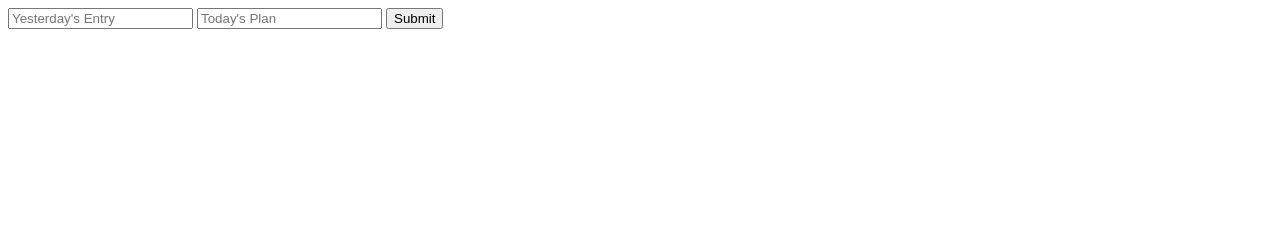
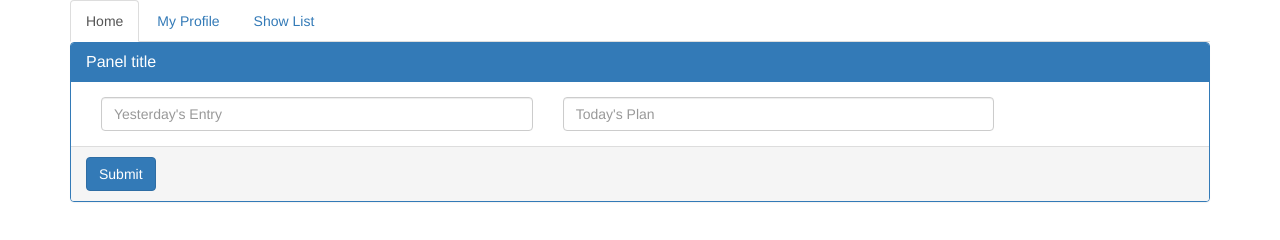
Before and after one commit to maddy2308/AngularMD_KT, a website: page public/index.html in a window 1280 px wide. Drawn offline with nearby package versions, Linux system fonts and the light colour scheme.

Commit message:
Added the bootstrap dependency and created the form using bootstrap classes.

```diff
--- a/package.json
+++ b/package.json
@@ -17,6 +17,8 @@
   "author": "Madhur Mehta",
   "license": "ISC",
   "dependencies": {
-    "angular": "^1.5.7"
+    "angular": "^1.5.7",
+    "bootstrap": "^3.3.6",
+    "jquery": "^2.2.4"
   }
 }
--- a/public/index.html
+++ b/public/index.html
@@ -5,10 +5,14 @@
     <title>Hello Angular MD</title>
 
     <link rel="stylesheet" href="../node_modules/angular/angular-csp.css">
+    <link rel="stylesheet" href="../node_modules/bootstrap/dist/css/bootstrap.min.css">
+
     <script src="../node_modules/angular/angular.min.js"></script>
+    <script src="../node_modules/jquery/dist/jquery.min.js"></script>
+    <script src="../node_modules/bootstrap/dist/js/bootstrap.min.js"></script>
 
     <script src="app.js"></script>
-    <script src="module/Standup/js/app.createEntryController.js"></script>
+    <script src="module/standup/js/app.createEntryController.js"></script>
 </head>
 <body ng-app="AngularMDApp">
     <div ng-include src="'./module/standup/CreateEntry.html'"></div>
--- a/public/module/Standup/CreateEntry.html
+++ /dev/null
@@ -1,5 +0,0 @@
-<div ng-controller="CreateEntryController as createEntryCtrl">
-    <input placeholder="Yesterday's Entry" type="text" ng-model="createEntryCtrl.yesterdayEntry">
-    <input placeholder="Today's Plan" type="text" ng-model="createEntryCtrl.todayPlan">
-    <input type="button" ng-click="createEntryCtrl.submitEntry()" value="Submit">
-</div>
--- /dev/null
+++ b/public/module/standup/CreateEntry.html
@@ -0,0 +1,32 @@
+<div class="container">
+
+    <ul class="nav nav-tabs">
+        <li role="presentation" class="active"><a href="#">Home</a></li>
+        <li role="presentation"><a href="#">My Profile</a></li>
+        <li role="presentation"><a href="#">Show List</a></li>
+    </ul>
+
+    <div class="panel panel-primary" ng-controller="CreateEntryController as createEntryCtrl">
+        <div class="panel-heading">
+            <h3 class="panel-title">Panel title</h3>
+        </div>
+        <div class="panel-body">
+            <div class="col-lg-5">
+                    <input class="form-control" placeholder="Yesterday's Entry" type="text"
+                           ng-model="createEntryCtrl.yesterdayEntry">
+            </div>
+            <div class="col-lg-5">
+                    <input class="form-control" placeholder="Today's Plan" type="text" ng-model="createEntryCtrl.todayPlan">
+            </div>
+        </div>
+        <div class="panel-footer">
+            <input class="btn btn-primary" type="button" ng-click="createEntryCtrl.submitEntry()" value="Submit">
+        </div>
+    </div>
+
+    <form class="row" >
+
+
+    </form>
+
+</div>
```
Also changed, not shown: public/module/standup/js/app.createEntryController.js (renamed from public/module/Standup/js/app.createEntryController.js).
